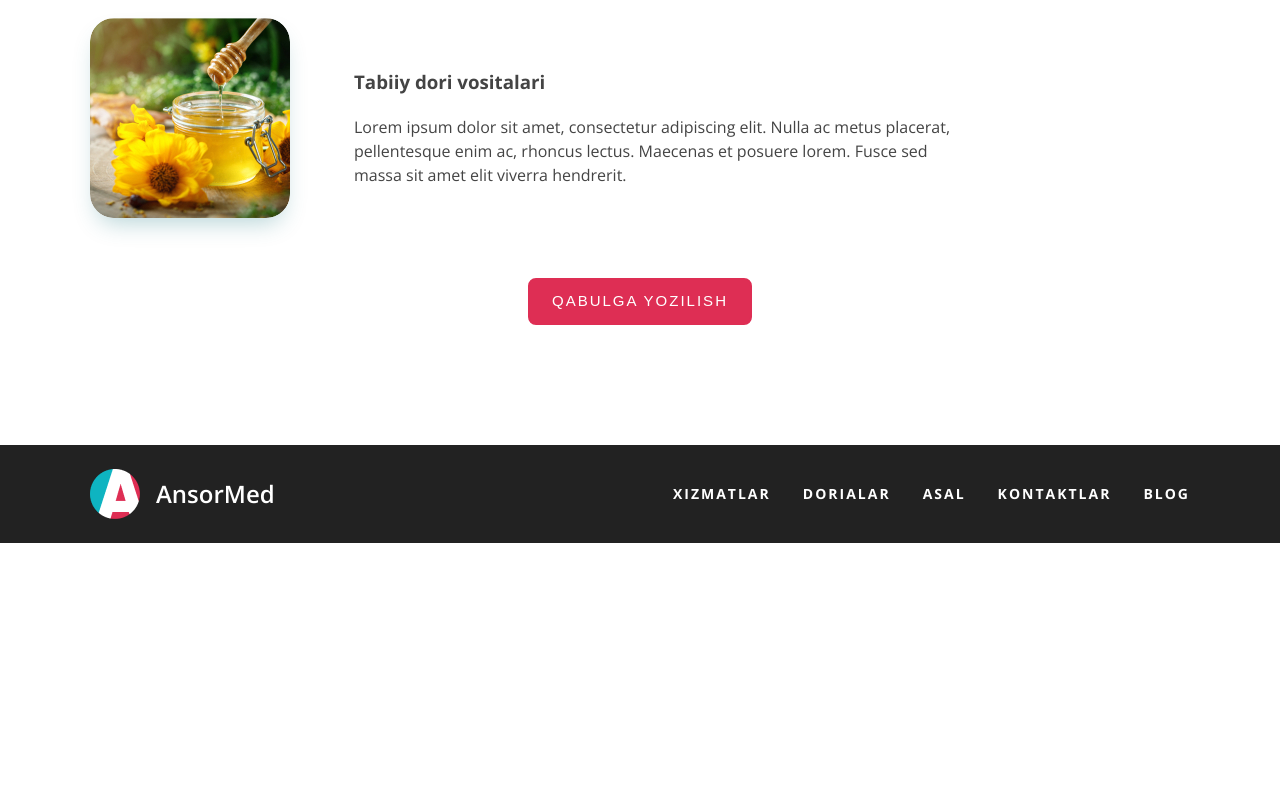
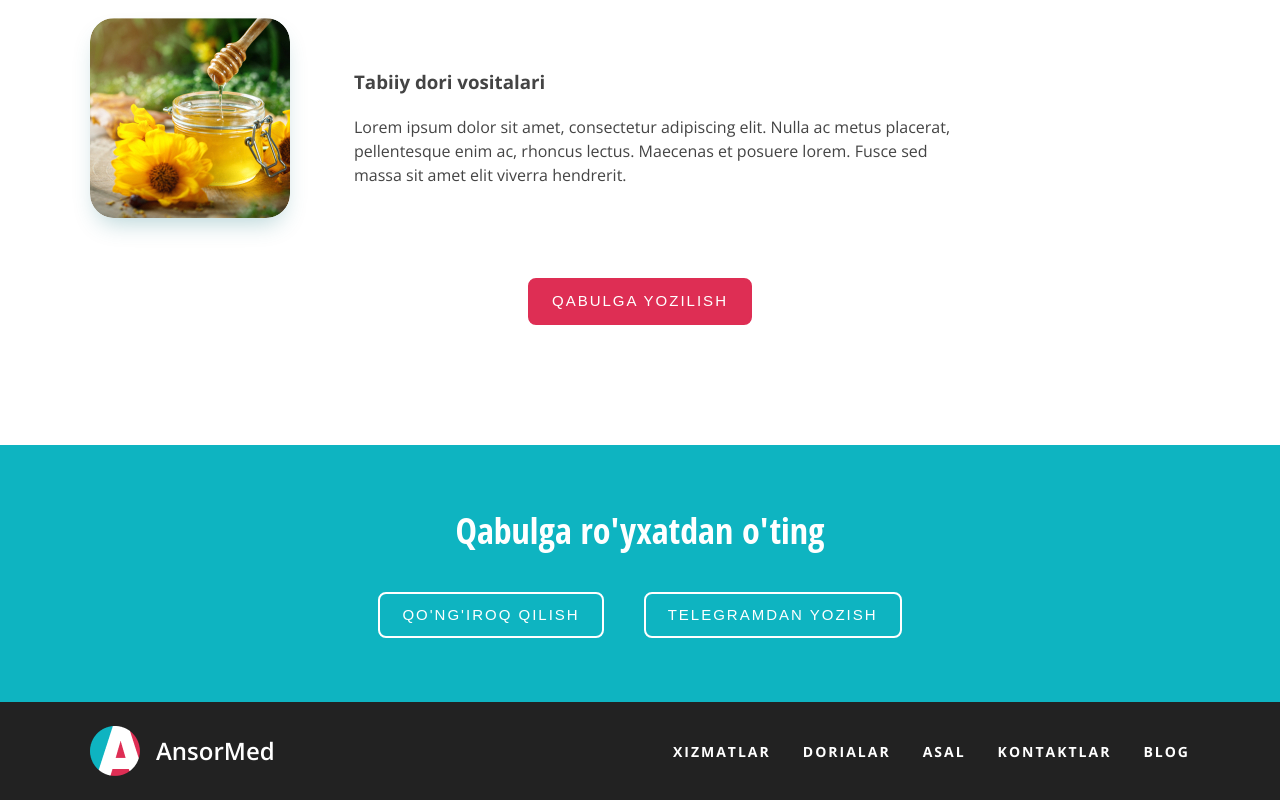
Before and after one commit to IocaIhost/Ansomed, a plain HTML site: page index.html in a window 1280 px wide. Shown: the part 1630-2430 px from the top of the page. Before the commit the page ends 2173 px from the top, so only its background shows below. Drawn offline with nearby package versions, Linux system fonts and the light colour scheme; a small style sheet from the web is missing.

Commit message:
Add cta section and add links to cta section

```diff
--- a/css/style.css
+++ b/css/style.css
@@ -4,6 +4,10 @@
 *:focus{
     outline: 2px dotted #DE2E54;
     outline-offset: 2px;
+}
+
+html{
+    scroll-behavior: smooth;
 }
 
 body{
@@ -161,6 +165,18 @@ body{
     opacity: 1;
 }
 
+.main-btn-outline{
+    background-color: transparent;
+    color: #fff;
+    border-color: #fff;
+}
+
+.main-btn-outline:hover{
+    border-color: transparent;
+    background-color: #DE2E54;
+    color: #fff;
+}
+
 /* HERO */
 .hero{
     background-color: #0eb4c1;
@@ -261,6 +277,33 @@ body{
 }
 
 
+/* CTA */
+.cta{
+    padding-top: 64px;
+    padding-bottom: 64px;
+    background-color: #0eb4c1;
+    color: #fff;
+}
+
+.cta-heading{
+    text-align: center;
+    margin-top: 0;
+    margin-bottom: 40px;
+    font-family: "Open Sans Condensed", "Open Sans", "Arial", sans-serif;
+    font-size: 36px;
+    line-height: 1.2;
+}
+
+.cta-links{
+    display: flex;
+    justify-content: center;
+    align-items: center;
+}
+
+.cta-btn-item:not(:last-child){
+    margin-right: 40px;
+}
+
 /* SITE FOOTER */
 .site-footer{
     padding-top: 24px;
--- a/index.html
+++ b/index.html
@@ -34,25 +34,26 @@
                     <li class="sitenav-item"><a class="sitenav-link" href="#">Blog</a></li>
                 </ul>
             </nav>
-            <a href="#" class="main-btn">Qabulga yozilish</a>
+            <a href="#index-cta" class="main-btn">Qabulga yozilish</a>
         </div>
     </header>
 
 <!-- MAIN CONTENT -->
     <main>
+        <!-- HERO SECTION -->
         <section class="hero">
             <div class="hero-container container">
                 <div class="hero-content">
-                    <h2 class="hero-heading">Tabiiy davolash usullari yordamida kasalliklardan xalos bo’ling.</h2>
+                    <h2 class="hero-heading">Tabiiy davolash usullari yordamida kasalliklardan xalos bo'ling.</h2>
                     <p class="hero-text">Hijoma, manual terapiya, zuluk va turli tabiiy giyohlar eng ko’p uchraydigan kasalliklarni yengishda yordam beradi. Sog’ligingizni o’z ishining professionallariga ishonib topshiring.</p>
-                    <a href="#" class="main-btn main-btn-solid">Qabulga yozilish</a>
+                    <a href="#index-cta" class="main-btn main-btn-solid">Qabulga yozilish</a>
                 </div>
 
                 <img class="hero-img" src="img/doctor.png" alt="Ulug'bek Azamatov tabib hajjom" width="423" height="504" srcset="img/doctor.png 1x, img/doctor@2x.png 2x">
             </div>
         </section>
 
-    <!-- INDEX SERVICES -->
+        <!-- INDEX SERVICES -->
         <section class="index-services">
             <div class="container">
                 <h2 class="index-services-heading">Xizmatlar</h2>
@@ -94,7 +95,18 @@
                 </ul>
 
                 <div class="index-services-actions">
-                    <a href="#" class="main-btn">Qabulga yozilish</a>
+                    <a href="#index-cta" class="main-btn">Qabulga yozilish</a>
+                </div>
+            </div>
+        </section>
+
+        <!-- CTA -->
+        <section class="cta" id="index-cta">
+            <div class="container">
+                <h2 class="cta-heading">Qabulga ro'yxatdan o'ting</h2>
+                <div class="cta-links">
+                    <a class="cta-btn-item main-btn main-btn-outline" href="tel:+998901333344">Qo'ng'iroq qilish</a>
+                    <a class="cta-btn-item main-btn main-btn-outline" href="https://t.me/ansor_admin" target="_blank">Telegramdan yozish</a>
                 </div>
             </div>
         </section>
```
